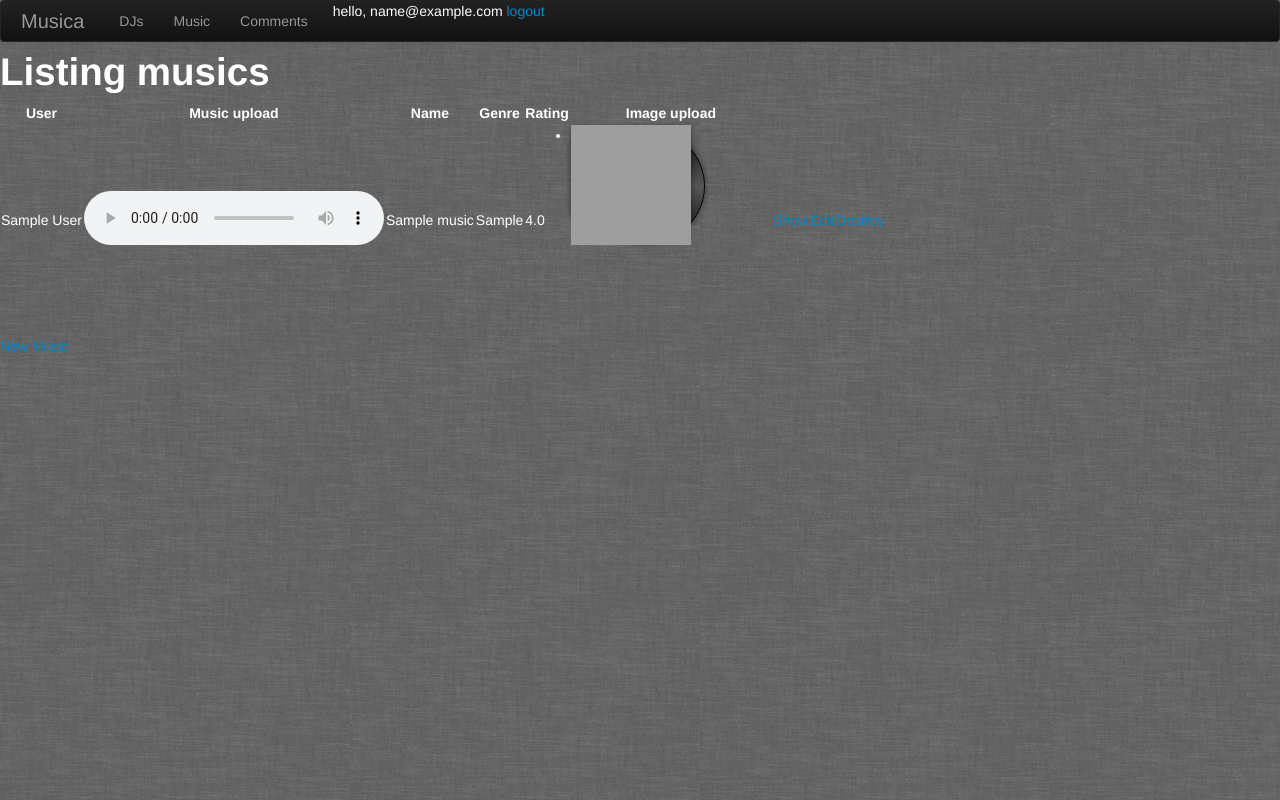
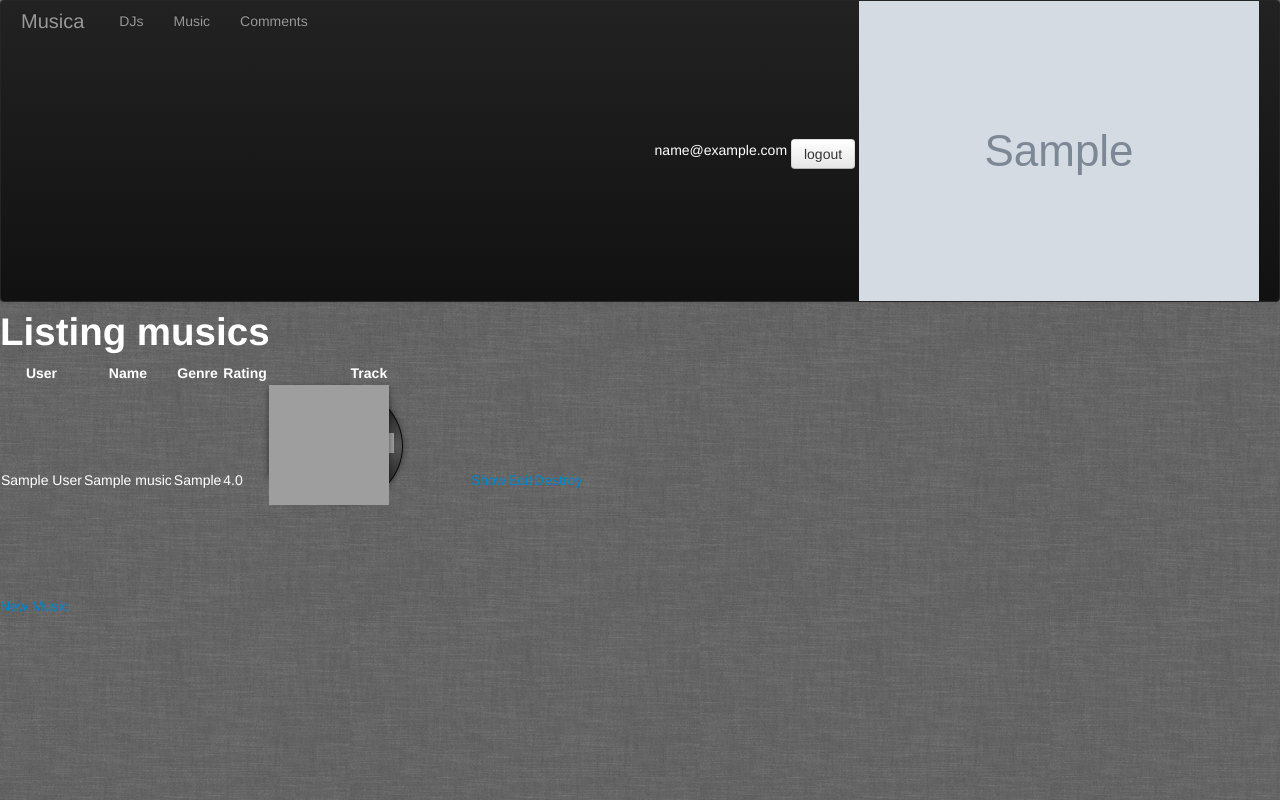
Before and after one commit to AdamGoodApp/Musica, a Rails app: page /musics in a window 1280 px wide. Run offline with Rails 7, Linux system fonts and the light colour scheme; a user stored in the database is signed in; tables that the repository leaves empty hold one stand-in row (values such as "Sample post"); grey boxes marked "Sample" are stand-in pictures; style sheets or scripts are compiled from the project's sources; parts of the project's set-up code (start-up, migrations or seed data) failed here and were passed over; some libraries are stand-ins or nearby versions; grey boxes are pictures that could not be loaded.

Commit message:
Added login image, vinyl slide player and home page css

```diff
--- a/app/assets/stylesheets/vinylslide.scss
+++ b/app/assets/stylesheets/vinylslide.scss
@@ -10,16 +10,16 @@ ul.tunes {
 	margin-left: -20px;
 }
 
-ul.tunes li { position: relative; width: 200px; height: 190px; float: left; margin-left: 20px; }
-ul.tunes li div.album { margin: 0 0 48px 0; display: inline; width: 200px; height: 120px; position: absolute; text-decoration: none; -webkit-transition: all .15s linear; color: #333; left: 0px; top: 0px; }
-ul.tunes img { width: 120px; position: relative; z-index: 30; float: left; -webkit-box-shadow: 0 3px 6px rgba(0,0,0,.5); -webkit-border-radius: 2px; }
+.record_animation { position: relative; width: 200px; height: 190px; float: left; margin-left: 20px; }
+.record_animation div.album { margin: 0 0 48px 0; display: inline; width: 200px; height: 120px; position: absolute; text-decoration: none; -webkit-transition: all .15s linear; color: #333; left: 0px; top: 0px; }
+.record_animation img { width: 120px; position: relative; z-index: 30; float: left; -webkit-box-shadow: 0 3px 6px rgba(0,0,0,.5); -webkit-border-radius: 2px; }
 
-ul.tunes li div.album div { display: block; opacity: .95; text-align: center; -webkit-transition: all .25s linear; clear: left; width: 120px;  }
-ul.tunes li div.album div h5 { text-align: center; }
-ul.tunes li div.album:hover div { opacity: 1; }
+.record_animation div.album div { display: block; opacity: .95; text-align: center; -webkit-transition: all .25s linear; clear: left; width: 120px;  }
+.record_animation div.album div h5 { text-align: center; }
+.record_animation div.album:hover div { opacity: 1; }
 
-ul.tunes li div.album span.vinyl { width: 116px; height: 116px; z-index: 1; display: block; -webkit-transition: all .25s linear;  position: absolute; top: 2px; left: 2px; margin-left: 16px; }
-ul.tunes li div.album span.vinyl div {
+.record_animation div.album span.vinyl { width: 116px; height: 116px; z-index: 1; display: block; -webkit-transition: all .25s linear;  position: absolute; top: 2px; left: 2px; margin-left: 16px; }
+.record_animation div.album span.vinyl div {
 position: absolute;
 top: 2px;
 left: 2px;
@@ -51,22 +51,22 @@ background:
 		to(rgba(28,28,28,1)));
 border-top: 1px solid rgba(255,255,255,.25);
 }
-ul.tunes li div.album:hover span.vinyl { -webkit-transform: translateX(60px); }
-ul.tunes li div.album:hover span.vinyl div { -webkit-transform: rotate(120deg); border-top: 0; border-left: 1px solid rgba(255,255,255,.25); }
+.record_animation div.album:hover span.vinyl { -webkit-transform: translateX(60px); }
+.record_animation div.album:hover span.vinyl div { -webkit-transform: rotate(120deg); border-top: 0; border-left: 1px solid rgba(255,255,255,.25); }
 
-ul.tunes li span.gloss { display: block; position: absolute; top: 0; left: 0; width: 120px; height: 120px; background: url(/playground/playground/sliding-vinyl/sheen3.png) no-repeat; z-index: 100; }
+.record_animation span.gloss { display: block; position: absolute; top: 0; left: 0; width: 120px; height: 120px; background: url(/playground/playground/sliding-vinyl/sheen3.png) no-repeat; z-index: 100; }
 
-ul.tunes li div.album ul.actions { display: block; position: absolute; width: 60px; -moz-border-radius: 3px; -webkit-border-radius: 3px;left: 35px; top: 0px; height: 114px; z-index: 20; -webkit-transition: all 0.25s linear; }
-ul.tunes li div.album:hover ul.actions { -webkit-transform: translateX(60px); }
+.record_animation div.album ul.actions { display: block; position: absolute; width: 60px; -moz-border-radius: 3px; -webkit-border-radius: 3px;left: 35px; top: 0px; height: 114px; z-index: 20; -webkit-transition: all 0.25s linear; }
+.record_animation div.album:hover ul.actions { -webkit-transform: translateX(60px); }
 
-ul.tunes li div.album ul.actions li { display: block; position: absolute; height: 20px; width: 20px; left: 10px; top: 22px; background: -webkit-gradient(linear, left top, left bottom, from(black), to(#333)); -webkit-border-radius: 10px; -moz-border-radius: 10px; -webkit-box-shadow: 0 1px 0 rgba(255,255,255,.15); }
-ul.tunes li div.album ul.actions li:hover { background: -webkit-gradient(linear, left top, left bottom, from(#333), to(black)); }
-ul.tunes li div.album ul.actions li.info { top: 48px; left: 19px; }
-ul.tunes li div.album ul.actions li a { display: block; width: 20px; height: 20px; }
-ul.tunes li div.album ul.actions li.play-pause a { background: url(/assets/play-button.png) no-repeat center center; }
-ul.tunes li div.album ul.actions li.info a { background: url(/assets/info.png) no-repeat center center; }
+.record_animation div.album ul.actions li { display: block; position: absolute; height: 20px; width: 20px; left: 30px; top: 22px; background: -webkit-gradient(linear, left top, left bottom, from(black), to(#333)); -webkit-border-radius: 10px; -moz-border-radius: 10px; -webkit-box-shadow: 0 1px 0 rgba(255,255,255,.15); }
+.record_animation div.album ul.actions li:hover { background: -webkit-gradient(linear, left top, left bottom, from(#333), to(black)); }
+.record_animation div.album ul.actions li.info { top: 48px; left: 45px; }
+.record_animation div.album ul.actions li a { display: block; width: 20px; height: 20px; }
+.record_animation div.album ul.actions li.play-pause a { background: url(/assets/play-button.png) no-repeat center center; }
+.record_animation div.album ul.actions li.info a { background: url(/assets/info.png) no-repeat center center; }
 
-ul.tunes li { text-shadow: 0 2px 3px rgba(0,0,0,.75); }
+.record_animation { text-shadow: 0 2px 3px rgba(0,0,0,.75); }
 
 ul.tunes h5 { padding-top: 8px; color: #fff; }
 ul.tunes small { color: #fff; opacity: .75; }
--- a/app/uploaders/image_image_uploader.rb
+++ b/app/uploaders/image_image_uploader.rb
@@ -38,6 +38,9 @@ class ImageImageUploader < CarrierWave::Uploader::Base
   version :details do
     process :resize_to_fill => [400, 400]
   end
+   version :login do
+    process :resize_to_fill => [50, 50]
+  end
 
   # Add a white list of extensions which are allowed to be uploaded.
   # For images you might use something like this:
--- a/app/views/layouts/application.html.erb
+++ b/app/views/layouts/application.html.erb
@@ -16,12 +16,17 @@
         	<li><%= link_to('Music', musics_path)%></li>
           <li><%= link_to('Comments', comments_path)%></li>
       	</ul>
+
           <% if current_user %>
-            hello, <%= current_user.email %>
-            <%= link_to 'logout', session_path(session), method: :delete, data:{confirm: 'Are you sure?'}%>
+          <div class="pull-right">
+            <%= current_user.email %>
+            <%= link_to 'logout', session_path(session), class: "btn", method: :delete, data:{confirm: 'Are you sure?'}%>
+            <%= link_to image_tag(current_user.images.first.image_upload.login.url)%>
+            </div>
           <% else %>
             <%= render 'sessions/new' %>
           <% end %>
+
     </div>
   </div>
 
--- a/app/views/musics/index.html.erb
+++ b/app/views/musics/index.html.erb
@@ -3,37 +3,36 @@
 <table>
   <tr>
     <th>User</th>
-    <th>Music upload</th>
     <th>Name</th>
     <th>Genre</th>
     <th>Rating</th>
-    <th>Image upload</th>
+    <th>Track</th>
   </tr>
 
 <% @musics.each do |music| %>
   <tr>
     <td><%= music.user.name %></td>
-    <td><audio controls>
+    <!-- <td><audio controls>
     <source src="<%= music.music_upload %>" type="audio/ogg">
-    <source src="<%= music.music_upload %>" type="audio/mpeg"></td>
+    <source src="<%= music.music_upload %>" type="audio/mpeg"></td> -->
     <td><%= music.name %></td>
     <td><%= music.genre %></td>
     <td><%= music.rating %></td>
-    <td><ul class="tunes">
-    <li>
+    <td> <% if music.image_upload.details.url %> <ul class="tunes">
+    <div class="record_animation">
       <div class="album">
-        <% if music.image_upload.details.url %> <%= image_tag music.image_upload.thumb.url %> <% end %>
+         <%= image_tag music.image_upload.thumb.url %>
         <span class="vinyl">
           <div></div>
         </span>
         <ul class="actions">
-          <li class="play-pause"><a href=""></a></li>
+          <li class="play-pause"><a href="<%= music.music_upload %>"></a></li>
           <li class="info"><%= link_to '', music %></li>
         </ul>
         <span class="gloss"></span>
       </div>
-    </li>
-  </ul></td>
+    </div>
+  </ul> <% end %></td>
     <td><%= link_to 'Show', music %></td>
     <td><%= link_to 'Edit', edit_music_path(music) %></td>
     <td><%= link_to 'Destroy', music, method: :delete, data: { confirm: 'Are you sure?' } %></td>
```
